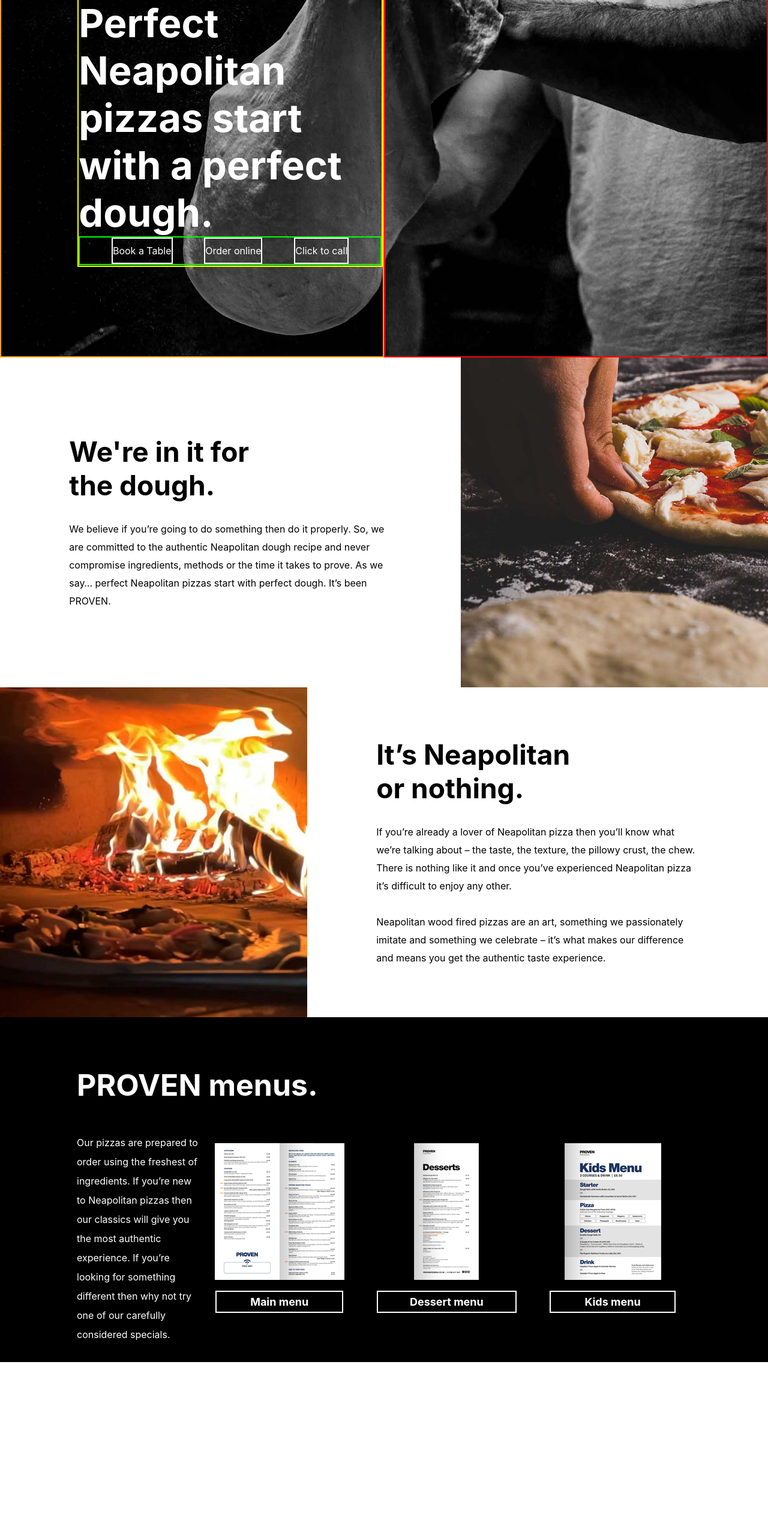
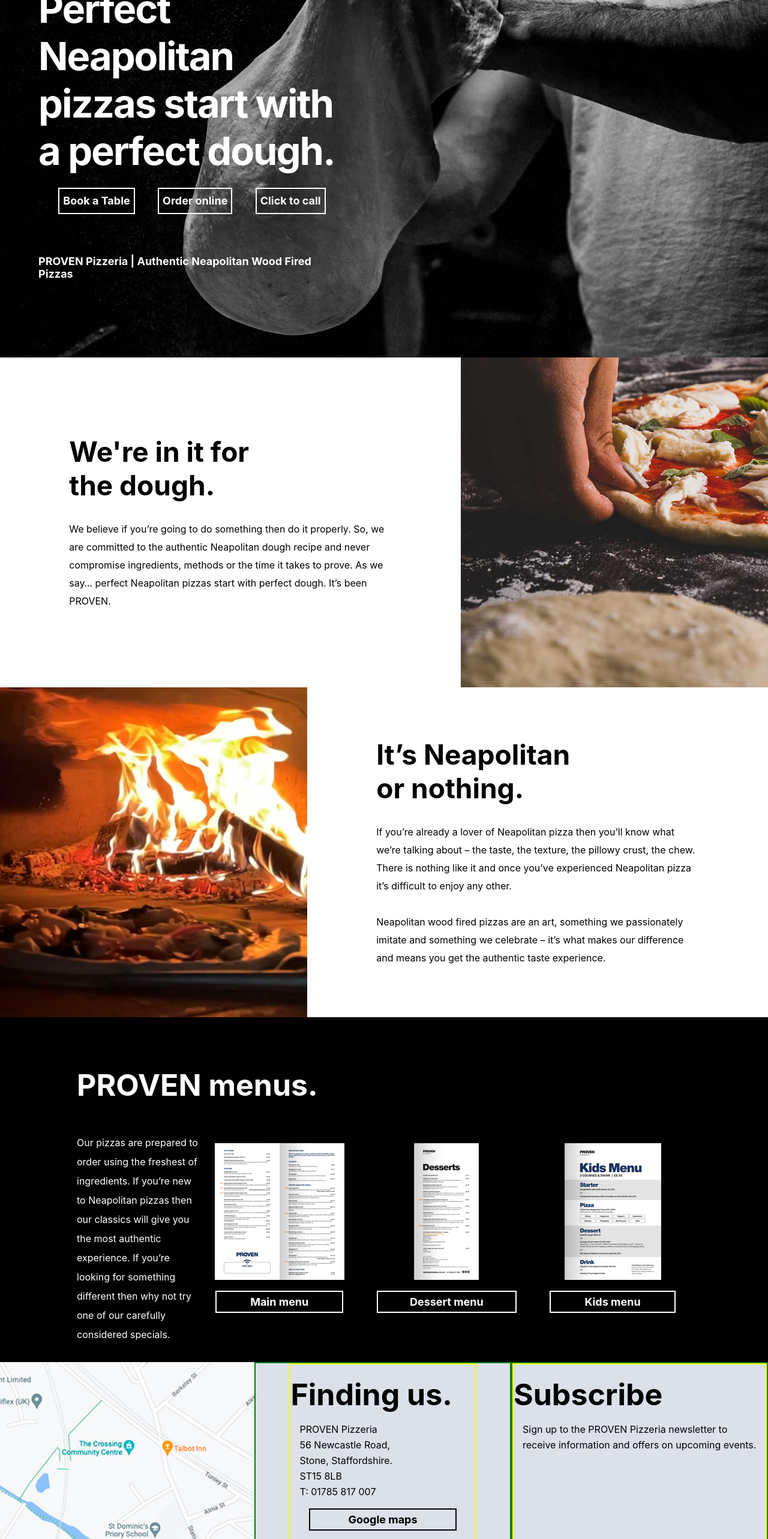
Before and after one commit to Kevasc/ProvenPizza, a React (Create React App) app in the folder provenpizza/: page / in a window 1280 px wide. Shown: the part 234-2800 px from the top of the page at 60% size. Before the commit the page ends 2505 px from the top, so only its background shows below. Built offline with nearby package versions, Linux system fonts and the light colour scheme.

Commit message:
fixed header to top and created map section

```diff
--- a/provenpizza/src/App.js
+++ b/provenpizza/src/App.js
@@ -8,6 +8,7 @@ function App() {
       <Header />
       <BodyContainer />
 
+
     </div>
   );
 }
--- a/provenpizza/src/components/body/BodyContainer.jsx
+++ b/provenpizza/src/components/body/BodyContainer.jsx
@@ -3,14 +3,16 @@ import BodyTopSection from "./BodyTopSection";
 import BodyMiddleSection from "./BodyMiddleSection";
 import BodyLowerSection from "./BodyLowerSection";
 import Menu from "./Menu";
+import RestaurantMap from "./restaurantmap/RestaurantMap";
 
 const BodyContainer = () => {
   return (
     <div>
       <BodyTopSection />
       <BodyMiddleSection />
-      <BodyLowerSection/>
-      <Menu/>
+      <BodyLowerSection />
+      <Menu />
+      <RestaurantMap />
     </div>
   );
 };
--- a/provenpizza/src/components/body/BodyTopSection.css
+++ b/provenpizza/src/components/body/BodyTopSection.css
@@ -1,30 +1,36 @@
 .pizza-pic {
   display: flex;
   background-image: url("pizzaSpinning.jpeg");
-  background-position: center; /* Center the image */
-  background-repeat: no-repeat; /* Do not repeat the image */
-  background-size: cover; /* Resize the background image to cover the entire container */
+  background-position: center;
+  background-repeat: no-repeat;
+  background-size: cover;
   height: 750px;
+  margin-top: 80px;
 }
 
 .body-text-container {
-  border: 2px solid yellow;
   width: 80%;
   height: 60%;
 }
 
 .top-left-column {
-  border: 2px solid orange;
   color: white;
   height: inherit;
   width: 50%;
   display: flex;
   align-items: center;
-  justify-content: right;
+  justify-content: center;
+  flex-direction: column;
+  text-align: left;
+}
+
+.extra-text {
+  width: 80%;
+  font-weight: bold;
+  font-size: large;
 }
 
 .top-right-column {
-  border: 2px solid red;
   height: inherit;
   width: 50%;
 }
@@ -32,17 +38,25 @@
 #main-title {
   font-size: 65px;
   text-align: left;
+  letter-spacing: -2px;
 }
 
 .buttons {
-  border: 2px solid lime;
   display: flex;
+  height: 3rem;
+  align-items: center;
   justify-content: space-evenly;
-  height: 3rem;
+  margin: 20px 0;
+  line-height: 1.7em;
+
 }
 
 .booking-buttons {
   border: 2px solid white;
-  display: flex;
-  align-items: center;
+  display: inline-block;
+  font-weight: bolder;
+  font-size: 18px;
+  padding: 6px;
+  margin: 5px;
+
 }
--- a/provenpizza/src/components/body/BodyTopSection.jsx
+++ b/provenpizza/src/components/body/BodyTopSection.jsx
@@ -20,6 +20,9 @@ const BodyTopSection = () => {
             </div>
           </div>
         </div>
+        <p className="extra-text">
+          PROVEN Pizzeria | Authentic Neapolitan Wood Fired Pizzas
+        </p>
       </div>
 
       <div className="top-right-column"></div>
--- /dev/null
+++ b/provenpizza/src/components/body/restaurantmap/RestaurantMap.css
@@ -0,0 +1,75 @@
+.map-area {
+  display: flex;
+  height: 875px;
+  flex-direction: row;
+  color: white;
+  align-items: center;
+  justify-content: center;
+}
+
+.map-text-container{
+  border:  2px solid yellow;
+  height: inherit;
+}
+
+.column1 {
+  display: flex;
+  width: 33%;
+  background-position: center;
+  background-size: cover;
+  background-image: url("pizzaMap.jpeg");
+  flex: 1;
+  height: inherit;
+}
+
+.column2 {
+  width: 33%;
+  color: black;
+  border: 2px solid green;
+  background-color: #dbe0e9;
+  font-size: large;
+  display: flex;
+  flex-direction: column;
+  align-items: center;
+  flex: 1;
+  height: inherit;
+}
+
+.column3 {
+  width: 33%;
+  color: black;
+  font-size: large;
+  background-color: #dbe0e9;
+  border: 2px solid green;
+  display: flex;
+  flex: 1;
+  height: inherit;
+}
+
+.white-pr {
+  color: white;
+}
+
+.map-headings {
+  font-size: 50px;
+  font-weight: bold;
+  padding-top: 20px;
+}
+
+.map-text {
+  font-size: 16px;
+  line-height: 26px;
+  padding: 15px;
+}
+
+.map-button {
+  border: 2px solid black;
+  display: flex;
+  flex-direction: column;
+  justify-content: space-evenly;
+  align-items: center;
+  font-weight: bold;
+  font-size: 18px;
+  width: 80%;
+  padding: 6px 6px 6px;
+}
--- /dev/null
+++ b/provenpizza/src/components/body/restaurantmap/RestaurantMap.jsx
@@ -0,0 +1,55 @@
+import React from "react";
+import "./RestaurantMap.css";
+
+const RestaurantMap = () => {
+  return (
+    <div className="map-area">
+      <div className="column1"></div>
+
+      <div className="column2">
+        <div className="map-text-container"><p className="map-headings">Finding us.</p>
+        <p className="map-text">
+          PROVEN Pizzeria
+          <br />
+          56 Newcastle Road,
+          <br />
+          Stone, Staffordshire.
+          <br />
+          ST15 8LB
+          <br />
+          T: 01785 817 007
+          <br />
+        </p>
+        <div className="menu-button-container"><div className="map-button">
+                <p>Google maps</p>
+              </div></div>
+        <p className="map-headings">
+          <span className="white-pr">Pr</span>oven time.
+        </p>
+        <p className="map-text">
+          Sunday to Thursday
+          <br />
+          12 noon– 10pm
+          <br />
+          Friday and Saturday
+          <br />
+          12noon – 11pm
+        </p>
+        <div className="menu-button-container"><div className="map-button">
+                <p>Join our team</p>
+              </div></div></div>
+
+      </div>
+
+      <div className="column3">
+       <div className="map-text-container"><p className="map-headings">Subscribe</p>
+        <p className="map-text">
+          Sign up to the PROVEN Pizzeria newsletter to receive information and
+          offers on upcoming events.
+        </p></div>
+      </div>
+    </div>
+  );
+};
+
+export default RestaurantMap;
--- a/provenpizza/src/components/header/Header.css
+++ b/provenpizza/src/components/header/Header.css
@@ -1,7 +1,11 @@
 .heading {
   display: flex;
   justify-content: space-evenly;
-  border-bottom: 1px solid black;
+  /* border-bottom: 1px solid black; */
+  position: fixed;
+  background-color: white;
+  width: 100%;
+  top: 0;
 }
 
 .header-button {
@@ -13,14 +17,17 @@
 
 .header-button-container{
 display: flex;
+align-items: center;
 }
 
-#logo-img {
-  height: 3rem;
+.logo-img {
+max-height: 54%;
 }
 
 .logo {
 display: flex;
 justify-content: center;
 align-items: center;
+position: absolute;
+
 }
```
Also changed, not shown: provenpizza/src/components/body/restaurantmap/pizzaMap.jpeg (added).
